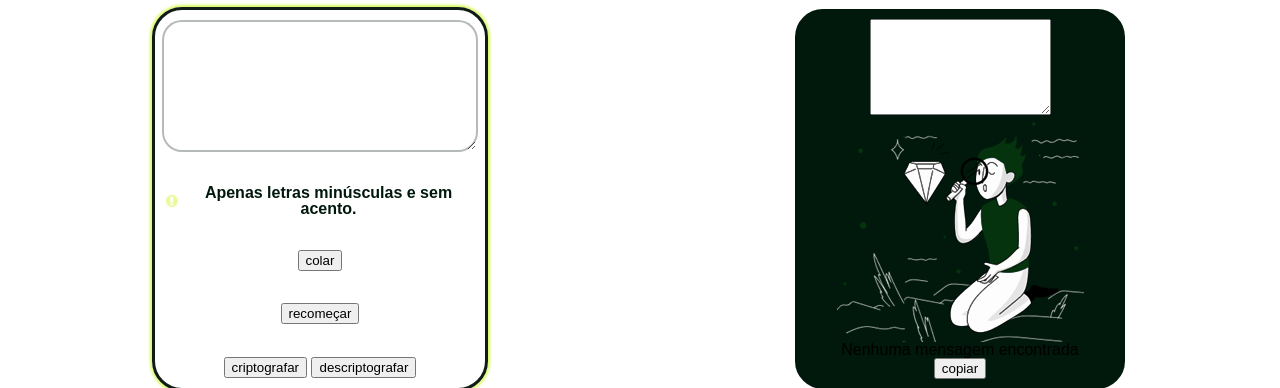
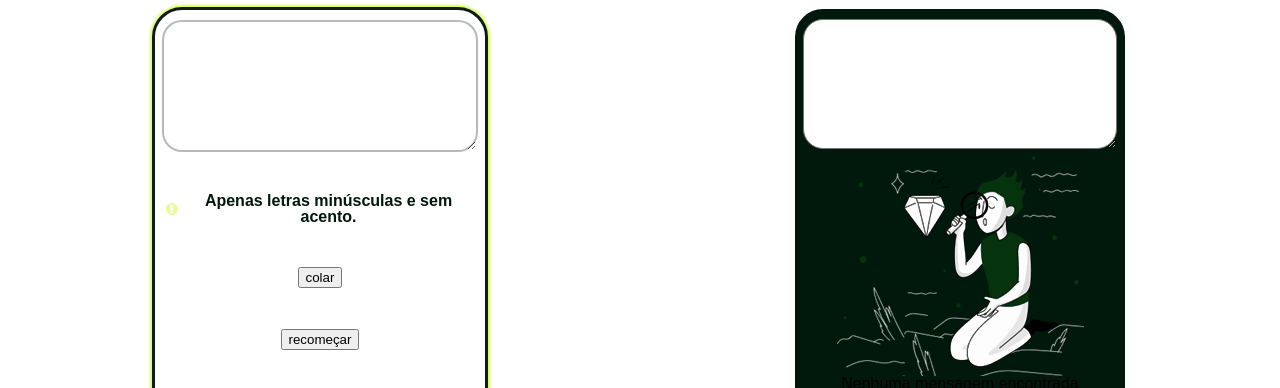
Before and after one commit to AdrianoBaza/challenge-one-decodificador-de-texto, a plain HTML site: page index.html in a window 1280 px wide. Shown: the part 54-442 px from the top of the page. Drawn offline with Linux system fonts and the light colour scheme; a script that the page names is missing; a web font is replaced by a local one.

Commit message:
<docs: Aplicar estilos Barra lateral (text area)>
<Concluída a estilização do elemento #mensagemSaida>

```diff
--- a/styles.css
+++ b/styles.css
@@ -123,6 +123,15 @@ aside {
     border-radius: 30px;
 }
 
+#mensagemSaida {
+    width: 94%;
+    color: #01180c;
+    font-size: 16px;
+    text-align: center;
+    padding: 10px;
+    border-radius: 20px;
+}
+
 
 
 /* Seção Rodapé */
```
